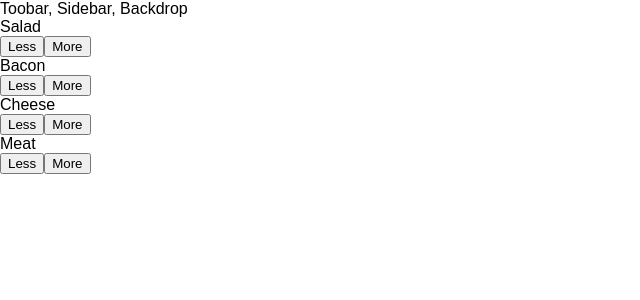
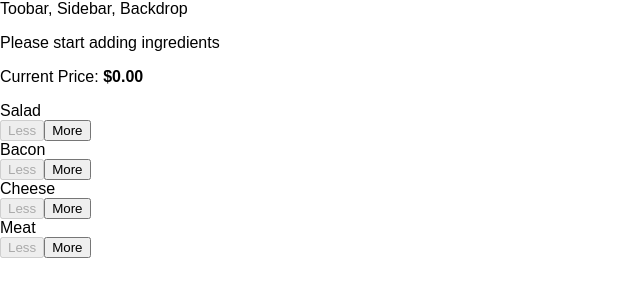
Before and after one commit to saadzafar1/react-burger-shop-app, a React app: page / in a window 1280 px wide. Shown: the top 300 px of the page, without its empty margins (0-640 px from the left). Built offline with nearby package versions, Linux system fonts and the light colour scheme.

Commit message:
Added remove ingredient function

```diff
--- a/src/components/Burger/BuildControls/BuildControl/BuildControl.js
+++ b/src/components/Burger/BuildControls/BuildControl/BuildControl.js
@@ -5,7 +5,7 @@
    return(
    <div className={classes.BuildControl}>
         <div className={classes.Label}>{props.label}</div>
-        <button className={classes.Less}>Less</button>
+        <button onClick={props.removed} className={classes.Less} disabled={props.disabled}>Less</button>
         <button onClick={props.added} className={classes.More}>More</button>
     </div>
    )
--- a/src/components/Burger/BuildControls/BuildControls.js
+++ b/src/components/Burger/BuildControls/BuildControls.js
@@ -11,9 +11,12 @@
 
 const buildControls = (props) =>{
   return  <div className={classes.BuildControls}>
+            <p>Current Price: <strong>${props.price.toFixed(2)}</strong></p>
             {controls.map((control)=>{
              return <BuildControl
              added={()=>props.ingredientAdded(control.type)}
+             removed={()=>props.ingredientRemoved(control.type)}
+             disabled={props.disabled[control.type]}
              key={control.label} label={control.label} />
             })}
           </div>
--- a/src/components/Burger/BurgerIngredient/BurgerIngredient.js
+++ b/src/components/Burger/BurgerIngredient/BurgerIngredient.js
@@ -45,7 +45,7 @@
 
 }
 
-BurgerIngredient.PropTypes ={
+BurgerIngredient.propTypes ={
     type:PropTypes.string.isRequired
 }
 
--- a/src/containers/BurgerBuilder/BurgerBuilder.js
+++ b/src/containers/BurgerBuilder/BurgerBuilder.js
@@ -11,12 +11,12 @@
 class BurgerBuilder extends Component{
     state={
         ingredients:{
-            salad:1,
-            bacon:1,
-            cheese:1,
-            meat:1
+            salad:0,
+            bacon:0,
+            cheese:0,
+            meat:0
         },
-        totalPrice:4
+        totalPrice:0
     }
 
 addIngredientHandler = (type)=>{
@@ -33,16 +33,39 @@
         ingredients:updateIngredients
     })
 }
-removeIngredientHandler = ()=>{
+removeIngredientHandler = (type)=>{
+    const oldCount = this.state.ingredients[type];
+    if(oldCount <=0){
+        return
+    }
+    const updatedCount = oldCount - 1;
+    const updateIngredients = {...this.state.ingredients};
 
+    updateIngredients[type] = updatedCount
+    const priceDeduction = ingredientPrices[type];
+    const oldPrice = this.state.totalPrice;
+    const newPrice = oldPrice - priceDeduction
+    this.setState({
+        totalPrice:newPrice,
+        ingredients:updateIngredients
+    })
 }
 
     render(){
+        const disableInfo = {
+            ...this.state.ingredients
+        }
+        for(let key in disableInfo){
+            disableInfo[key] = disableInfo[key] <=0
+        }
         return (
             <div>
                 <Burger ingredients={this.state.ingredients} />
                 <div>
-                    <BuildControls ingredientAdded={this.addIngredientHandler} />
+                    <BuildControls ingredientAdded={this.addIngredientHandler}
+                    ingredientRemoved={this.removeIngredientHandler}
+                    disabled={disableInfo}
+                    price={this.state.totalPrice}/>
                 </div>
             </div>
         )
```
